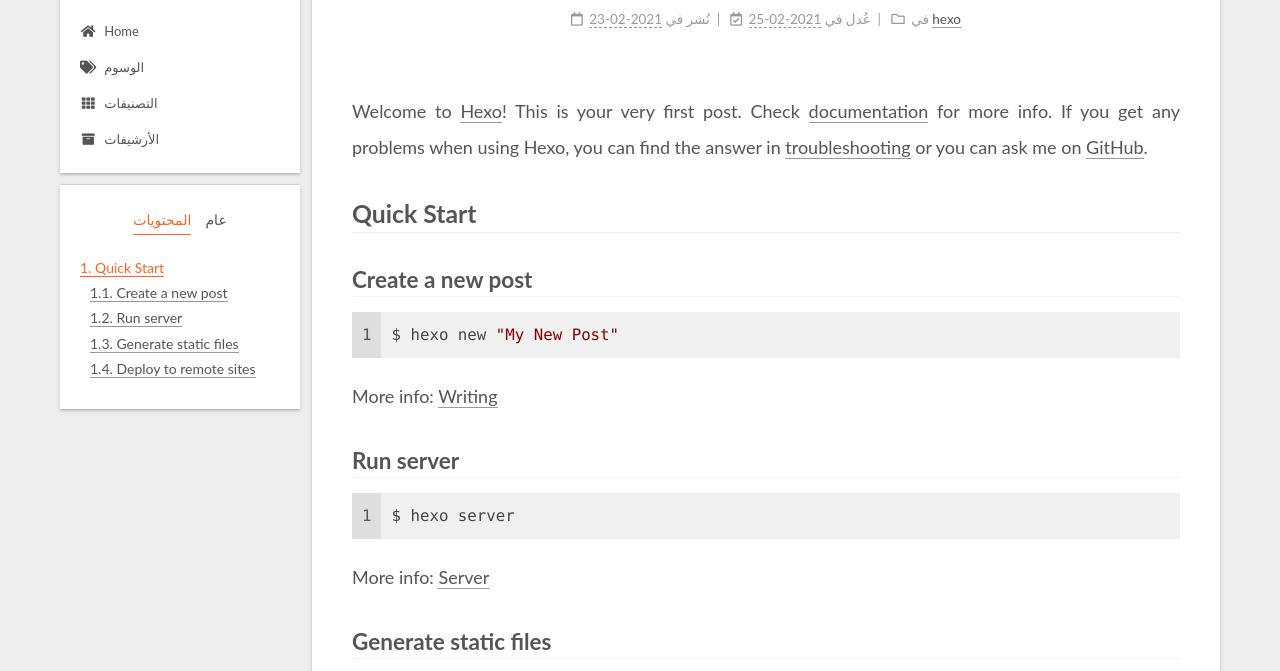
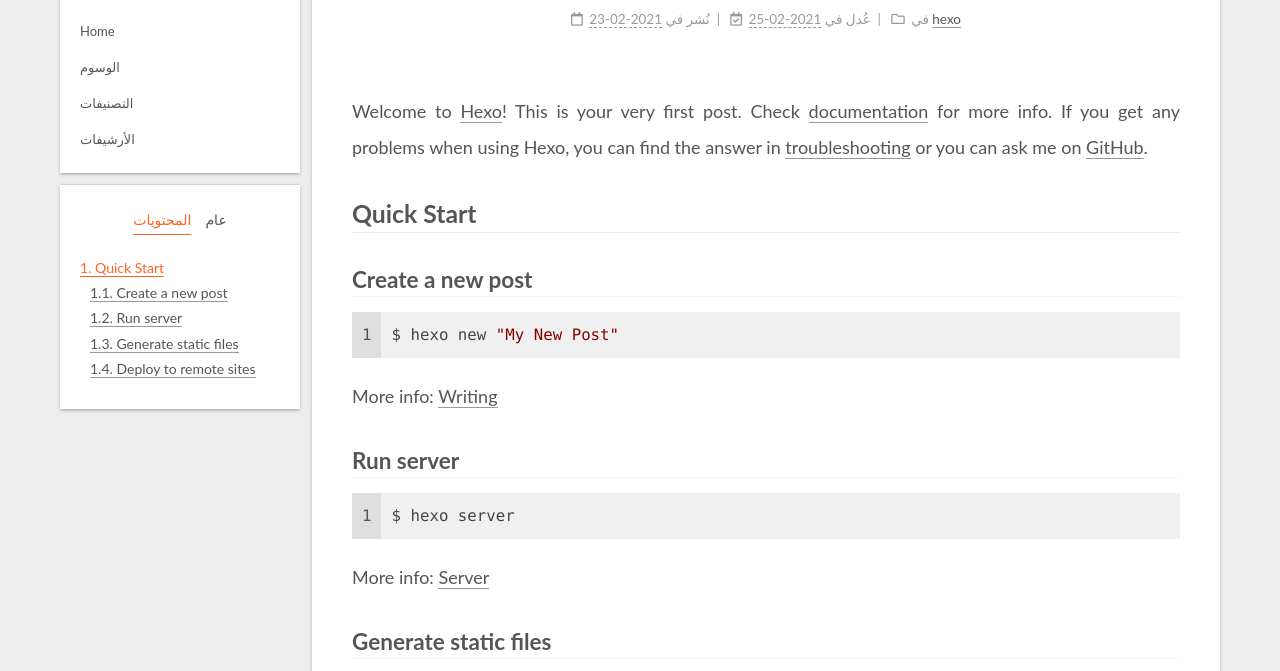
Before and after one commit to Jinxxy/jinxxy.github.io, a plain HTML site: page 2021/02/23/hello-world/index.html in a window 1280 px wide. Shown: the part 81-752 px from the top of the page. Drawn offline with nearby package versions, Linux system fonts and the light colour scheme.

Commit message:
Site updated: 2021-02-25 17:33:27

```diff
--- a/2021/02/23/hello-world/index.html
+++ b/2021/02/23/hello-world/index.html
@@ -124,10 +124,10 @@
 
 <nav class="site-nav">
   <ul class="main-menu menu">
-        <li class="menu-item menu-item-home"><a href="/" rel="section"><i class="fa fa-home fa-fw"></i>Home</a></li>
-        <li class="menu-item menu-item-tags"><a href="/tags/" rel="section"><i class="fa fa-tags fa-fw"></i>الوسوم</a></li>
-        <li class="menu-item menu-item-categories"><a href="/categories/" rel="section"><i class="fa fa-th fa-fw"></i>التصنيفات</a></li>
-        <li class="menu-item menu-item-archives"><a href="/archives/" rel="section"><i class="fa fa-archive fa-fw"></i>الأرشيفات</a></li>
+        <li class="menu-item menu-item-home"><a href="/" rel="section">Home</a></li>
+        <li class="menu-item menu-item-tags"><a href="/tags/" rel="section">الوسوم</a></li>
+        <li class="menu-item menu-item-categories"><a href="/categories/" rel="section">التصنيفات</a></li>
+        <li class="menu-item menu-item-archives"><a href="/archives/" rel="section">الأرشيفات</a></li>
   </ul>
 </nav>
 
```
Also changed, not shown: 2021/02/25/Linux-SSH远程登录失败/index.html (+4 -4 lines), archives/2021/02/index.html (+4 -4 lines), archives/2021/index.html (+4 -4 lines), archives/index.html (+4 -4 lines), categories/Linux/index.html (+4 -4 lines), categories/hexo/index.html (+4 -4 lines), categories/index.html (+4 -4 lines), index.html (+4 -4 lines), tags/Linux/index.html (+4 -4 lines), tags/index.html (+4 -4 lines), tags/ssh/index.html (+4 -4 lines).
